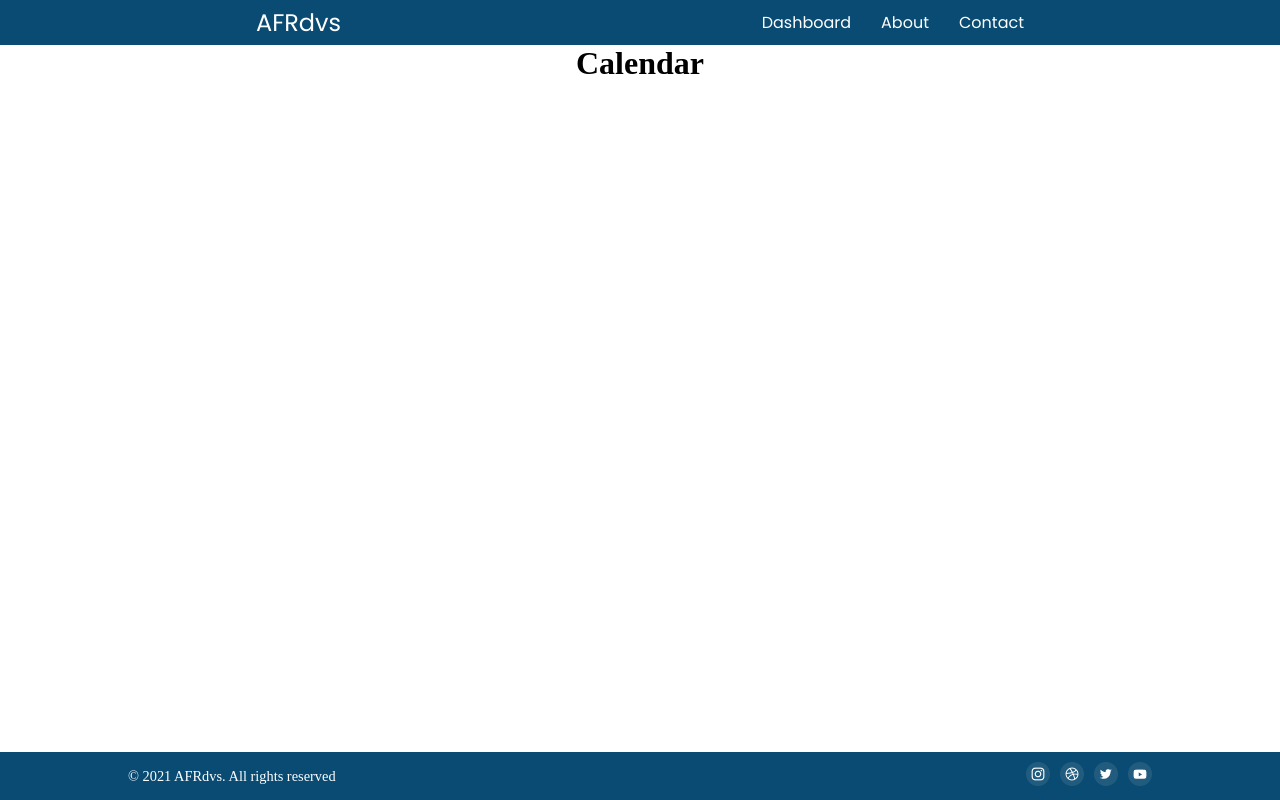
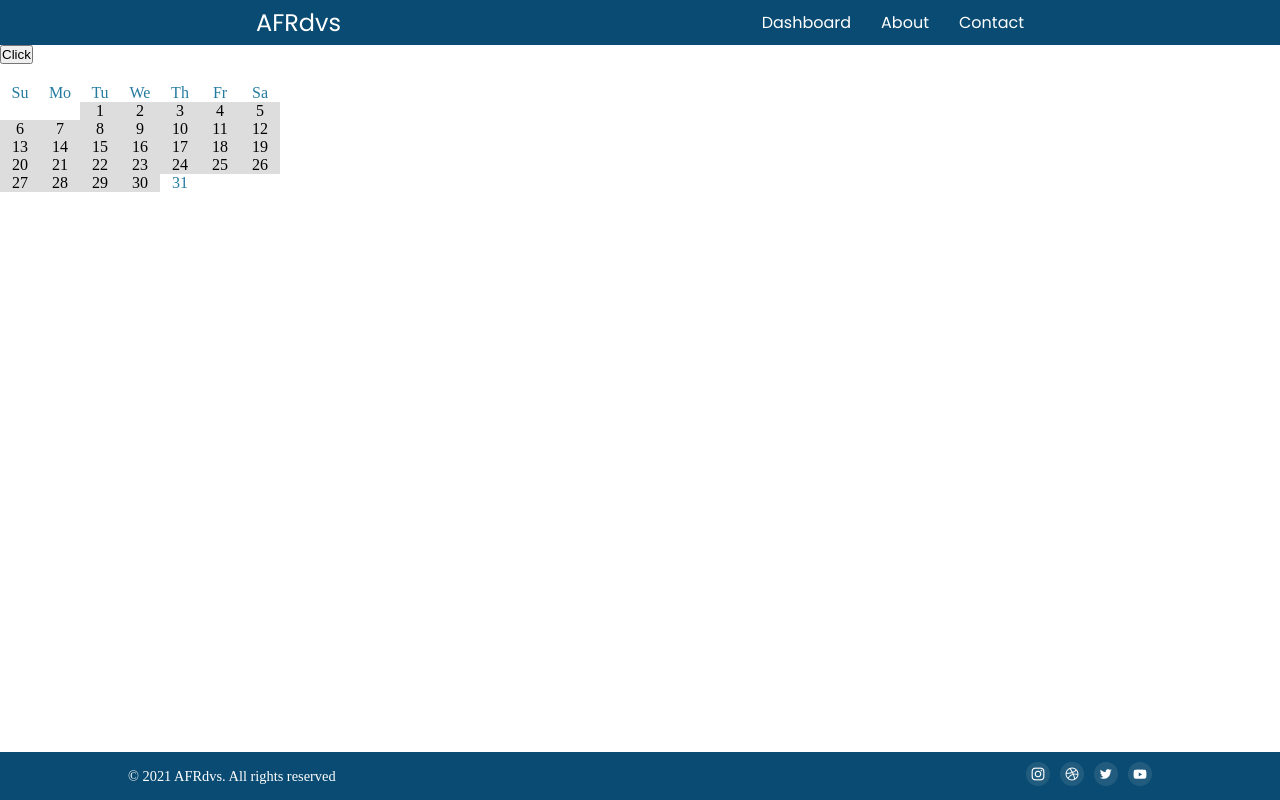
Before and after one commit to nemliProg/Ahmed-Falah-RDVs, a Vue app in the folder afrdvs/: page /dashboard in a window 1280 px wide. Built offline with nearby package versions, Linux system fonts and the light colour scheme; a web font is replaced by a local one.

Commit message:
adding calendar

```diff
--- a/afrdvs/src/views/Dashboard.vue
+++ b/afrdvs/src/views/Dashboard.vue
@@ -1,25 +1,120 @@
 <template>
-  <h1>Calendar</h1>
+<button @click="incrementTheOneDay()">Click</button>
+  <div class="container">
+    <div id="weekdays">
+     <div>Su</div>
+     <div>Mo</div>
+     <div>Tu</div>
+     <div>We</div>
+     <div>Th</div>
+     <div>Fr</div>
+     <div>Sa</div>
+    </div>
+    <div ref="calendar" id="calendar">
+
+    </div>
+  </div>
 
 </template>
 
-<script>
+<script>import { onMounted } from "vue";
+
 export default {
   name : "Dashboard",
   data(){
     return {
-
+       oneMonth : 0
     }
   },
   components : {
 
+  },
+  methods : {
+     displayCalenderDays(){
+  const date = new Date();
+  //Date class => By default gives cuurent date but you could change that if you define a date in the constructor
+  const weekdays = ['Sunday', 'Monday', 'Tuesday', 'Wednesday', 'Thursday', 'Friday', 'Saturday']
+  //Current Date infos => S
+  const day =  date.getDate();
+  const month = date.getMonth();
+  const year = date.getFullYear();
+  //The date of every month
+  const firstDayOfTheMonth = new Date(year,month,1);
+  const daysInCurrentMonth = new Date(year,month+1,0).getDate();
+  const dateString = firstDayOfTheMonth.toLocaleDateString('en-us',{
+     weekday : 'long',
+     year : 'numeric',
+     month : 'numeric',
+     day : 'numeric',
+  })
+  const pastDays = weekdays.indexOf(dateString.split(', ')[0]);
+  for(let i = 1;i<=pastDays + daysInCurrentMonth;i++){
+    const daySquare = document.createElement('div');
+    if(i > pastDays){
+      daySquare.innerText = i - pastDays;
+      daySquare.classList.add("day");
+      if((i - pastDays)==day && firstDayOfTheMonth.getMonth() == month){
+           daySquare.style.color = "#247BA0";
+      }else if((i - pastDays) < day && firstDayOfTheMonth.getMonth() == month){
+           daySquare.style.backgroundColor = "#DDD";
+      }
+    }
+    else{
+       daySquare.classList.add("emptyDay");
+    }
+    console.log(daySquare);
+    this.$refs.calendar.appendChild(daySquare);
   }
+  },
+  incrementTheOneDay(){
+    console.log(this.oneDay);
+    this.oneDay = this.oneDay + 1;
+    console.log(this.oneDay);
+
+  }
+  },
+  mounted(){
+      this.displayCalenderDays();
+  }
+
 }
 </script>
 
 <style lang="scss">
-  h1 {
-    text-align: center;
+.container{
+  width: 280px;
+}
+#weekdays {
+  width: 100%;
+  display: flex;
+  color: #247BA0;
 
-  }
+  margin-top: 20px;
+}
+#weekdays div {
+  width: 40px;
+
+  text-align: center;
+}
+#calendar{
+  width: 100%;
+  display: flex;
+  flex-wrap: wrap;
+}
+.day{
+  width: 40px;
+  cursor: pointer;
+  text-align: center;
+
+}
+.day:hover{
+  background-color: #247BA0;
+}
+.emptyDay{
+  width: 40px;
+  cursor: pointer;
+  text-align: center;
+
+}
+
 </style>
```
Also changed, not shown: 1 other file (tests, documents, lock files or other folders).
